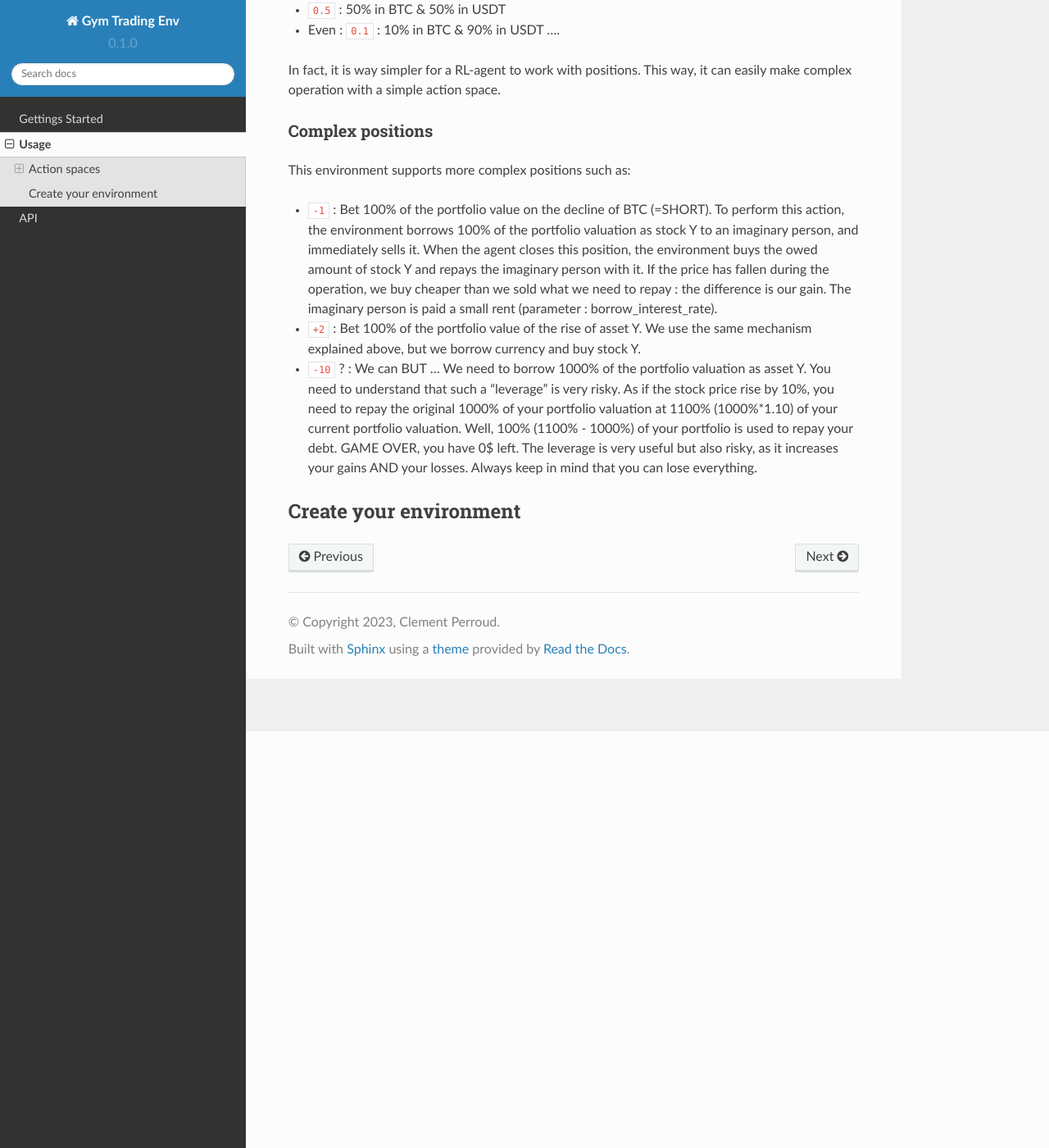
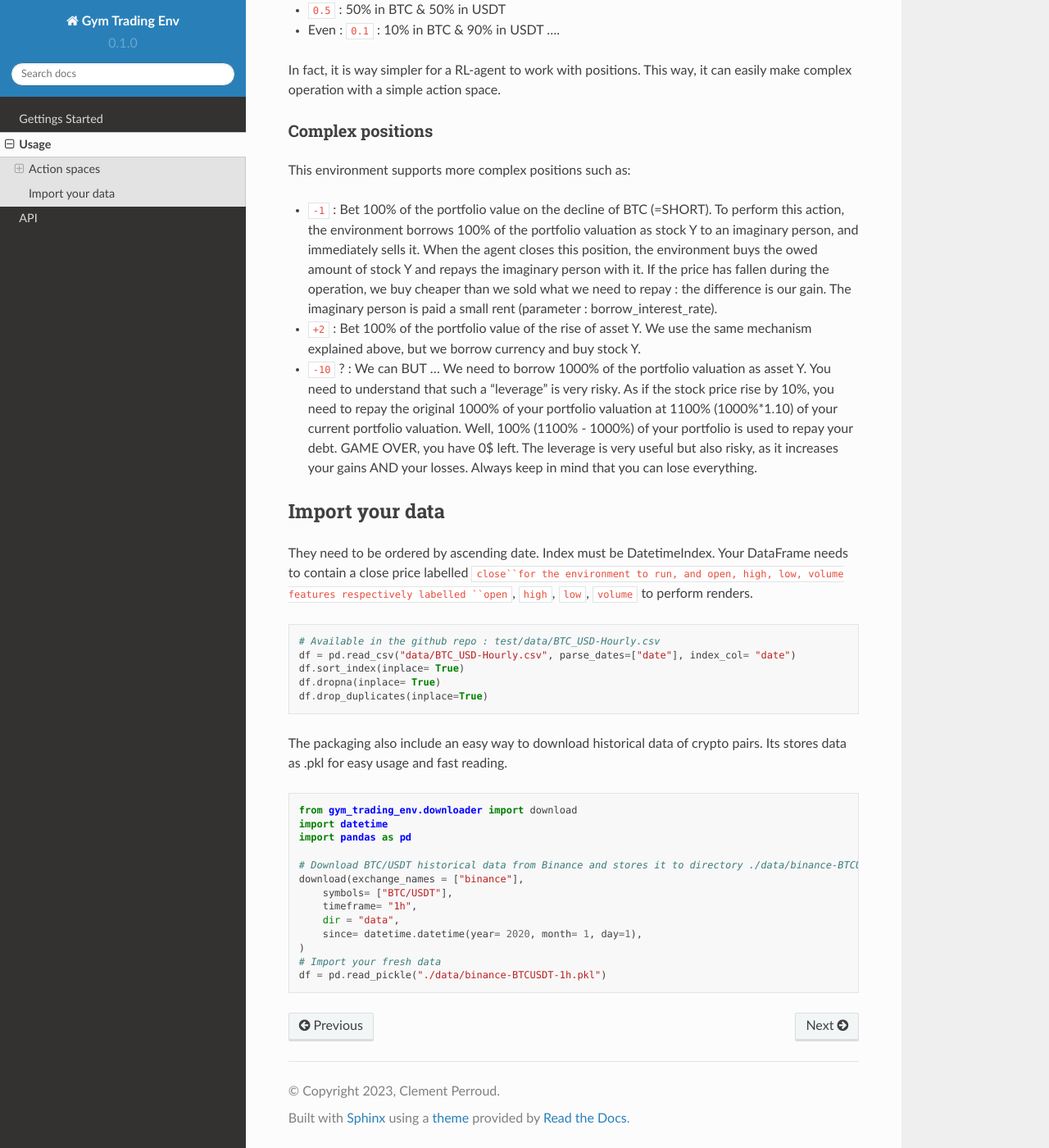
Before and after one commit to ClementPerroud/Gym-Trading-Env, a Sphinx documentation site: the page built from docs/source/usage.rst, in a window 1280 px wide and 1400 px high, scrolled down 508 px. Shown: the whole window at 82% size. Built offline with Sphinx 7.4.7 and the Read the Docs theme 2.0.0, drawn with Linux system fonts in a browser that asks for light colours.

Commit message:
Update usage.rst

```diff
--- a/docs/source/usage.rst
+++ b/docs/source/usage.rst
@@ -36,5 +36,34 @@ This environment supports more complex positions such as:
 * ``-10`` ? : We can BUT ... We need to borrow 1000% of the portfolio valuation as asset Y. You need to understand that such a "leverage" is very risky. As if the stock price rise by 10%, you need to repay the original 1000% of your portfolio valuation at 1100% (1000%*1.10) of your current portfolio valuation. Well, 100% (1100% - 1000%) of your portfolio is used to repay your debt. GAME OVER, you have 0$ left. The leverage is very useful but also risky, as it increases your gains AND your losses. Always keep in mind that you can lose everything.
 
 
-Create your environment
+Import your data
 -------------------
+
+
+They need to be ordered by ascending date. Index must be DatetimeIndex. Your DataFrame needs to contain a close price labelled ``close``for the environment to run, and open, high, low, volume features respectively labelled ``open``, ``high``, ``low``, ``volume`` to perform renders.
+
+.. code-block:: python
+
+  # Available in the github repo : test/data/BTC_USD-Hourly.csv
+  df = pd.read_csv("data/BTC_USD-Hourly.csv", parse_dates=["date"], index_col= "date")
+  df.sort_index(inplace= True)
+  df.dropna(inplace= True)
+  df.drop_duplicates(inplace=True)
+
+The packaging also include an easy way to download historical data of crypto pairs. Its stores data as .pkl for easy usage and fast reading.
+
+.. code-block:: python
+
+  from gym_trading_env.downloader import download
+  import datetime
+  import pandas as pd
+
+  # Download BTC/USDT historical data from Binance and stores it to directory ./data/binance-BTCUSDT-1h.pkl
+  download(exchange_names = ["binance"],
+      symbols= ["BTC/USDT"],
+      timeframe= "1h",
+      dir = "data",
+      since= datetime.datetime(year= 2020, month= 1, day=1),
+  )
+  # Import your fresh data
+  df = pd.read_pickle("./data/binance-BTCUSDT-1h.pkl")
```
